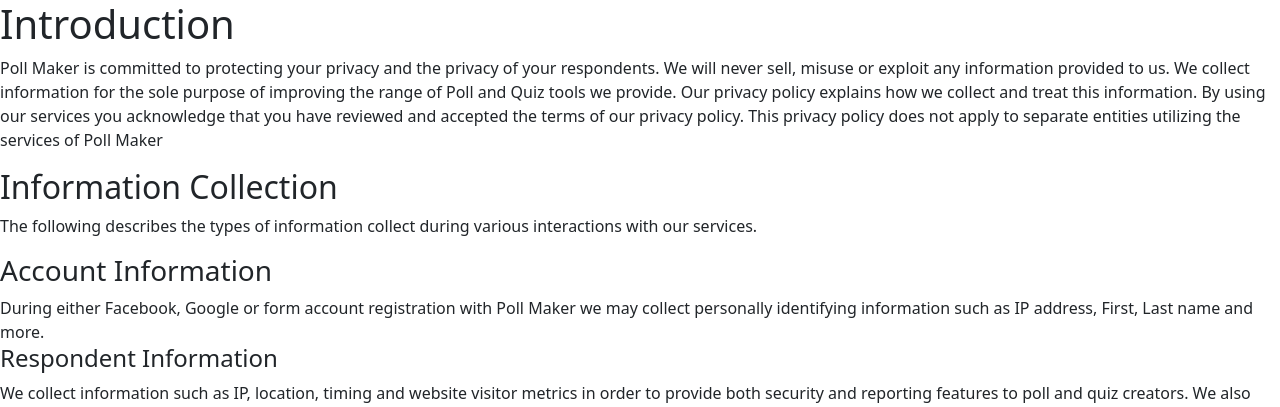
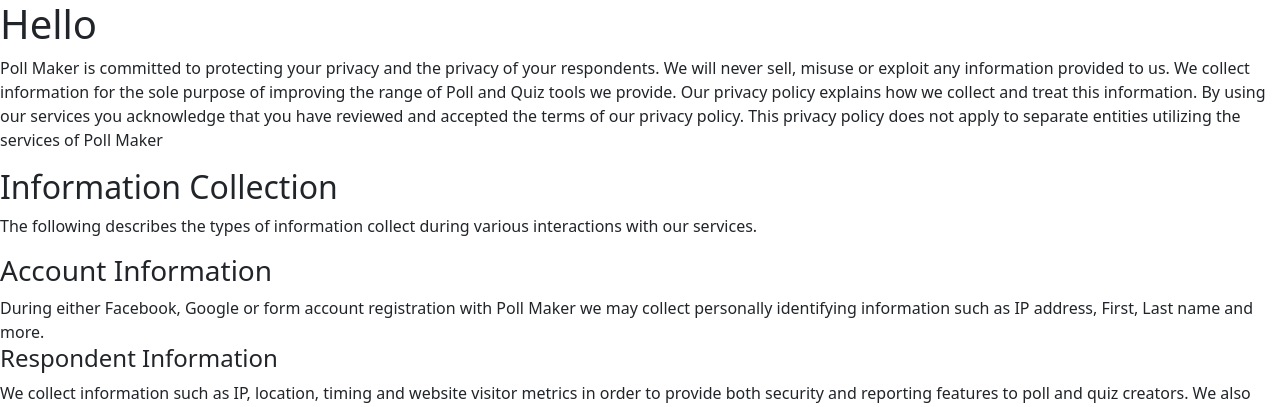
Before and after one commit to Hilary505/Onlinevote, a Django app: page /privacy/ in a window 1280 px wide. Shown: the top 407 px of the page. Run offline with Django 4.2, Linux system fonts and the light colour scheme.

Commit message:
modified privacypolicy.html

```diff
--- a/templates/poll/privacypolicy.html
+++ b/templates/poll/privacypolicy.html
@@ -1,8 +1,9 @@
 {% extends 'base.html' %}
 {% load static %}
 {% block content %}
- {% include 'poll/Navigation.html' %}
-<h1>Introduction</h1>
+{% include 'poll/Navigation.html' %}
+
+    <h1>Hello</h1>
 <P>
 Poll Maker is committed to protecting your privacy and the privacy of your respondents. We will never sell, misuse or exploit any information provided to us. We collect information for the sole purpose of improving the range of Poll and Quiz tools we provide. Our privacy policy explains how we collect and treat this information. By using our services you acknowledge that you have reviewed and accepted the terms of our privacy policy.
 
```
